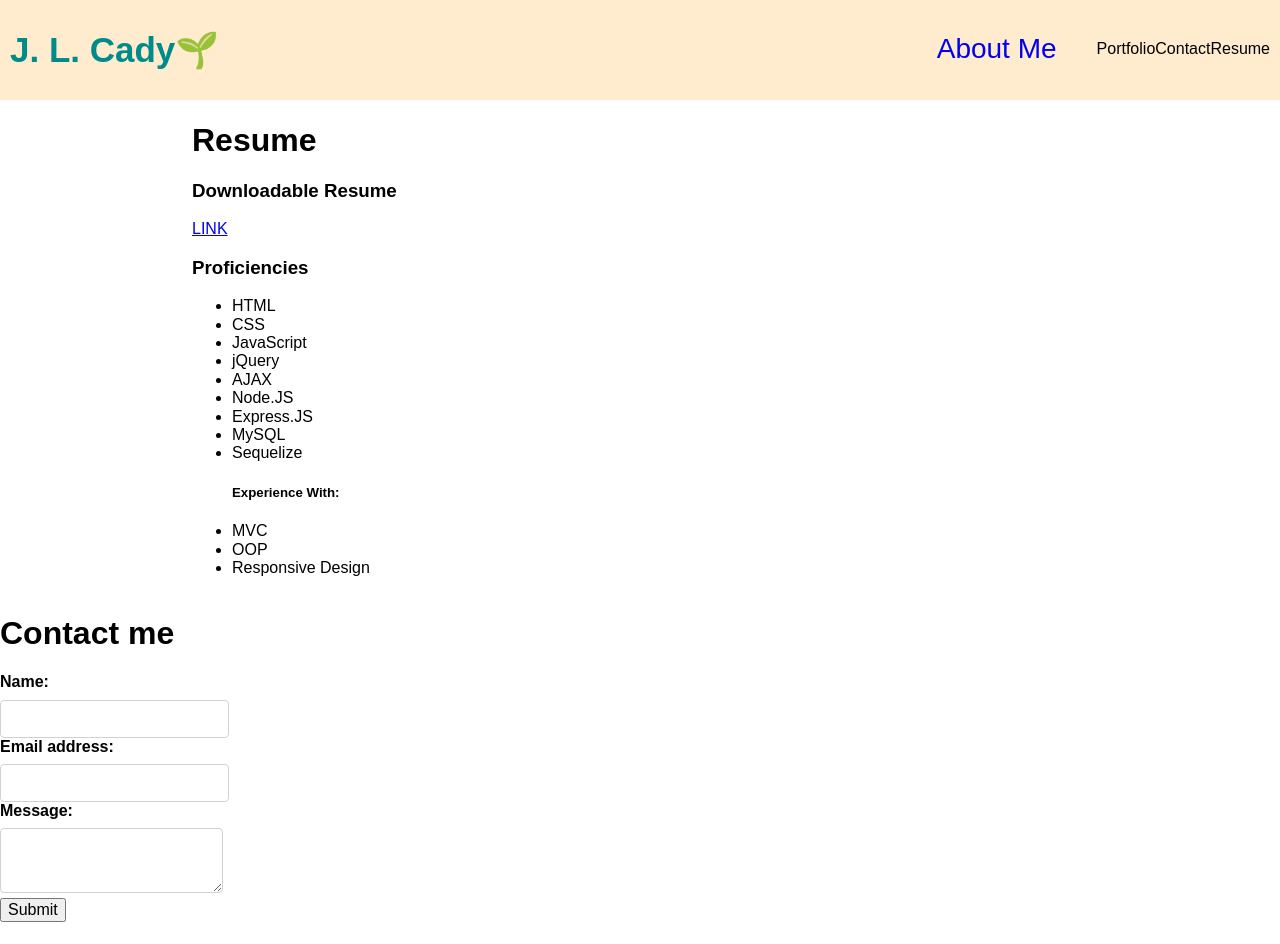
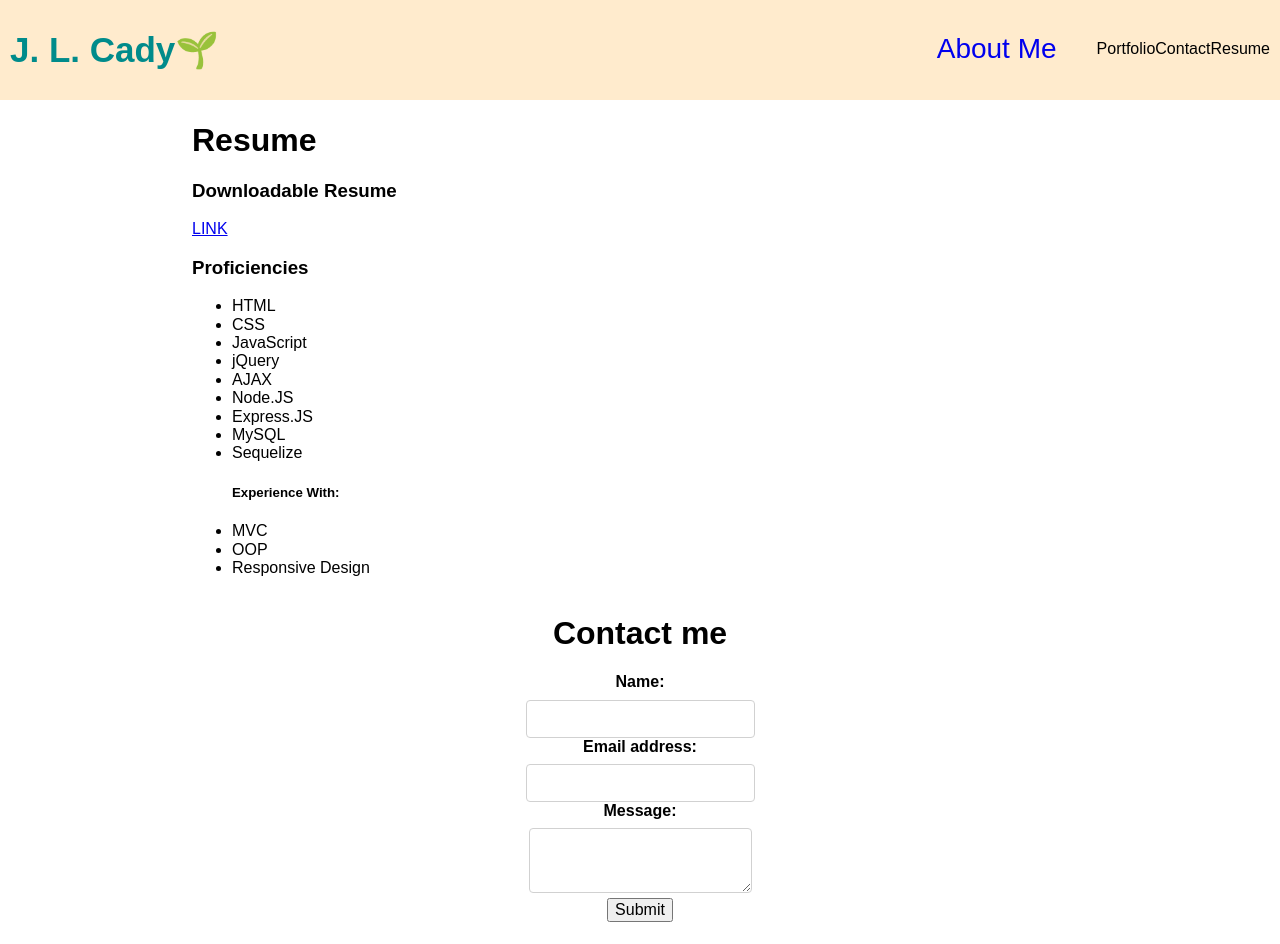
Before and after one commit to londonlast21/spaportfolio, a React (Create React App) app: page / in a window 1280 px wide. Shown: the top 944 px of the page. Built offline with nearby package versions, Linux system fonts and the light colour scheme.

Commit message:
all but navbar and render

```diff
--- a/src/components/Contact/index.js
+++ b/src/components/Contact/index.js
@@ -50,9 +50,9 @@ function ContactForm() {
 
 
     return (
-        <section>
+        <section className="contact-overlay">
           <h1>Contact me</h1>
-          <form id="contact-form" onSubmit={handleSubmit}>
+          <form className="contact-form" onSubmit={handleSubmit}>
              <div>
                 <label htmlFor="name">Name:</label>
                 <input type="text"  defaultValue={name} onBlur={handleChange} name="name" />
```
